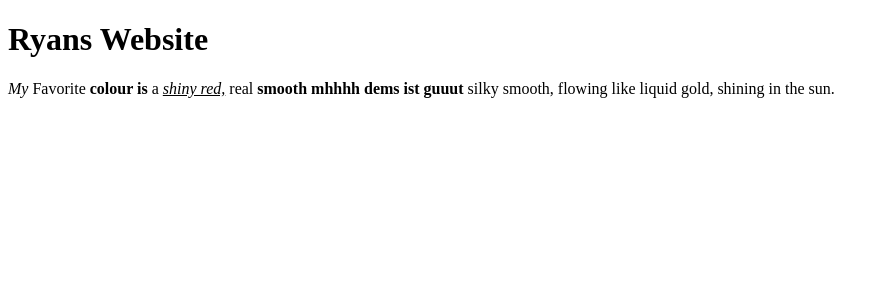
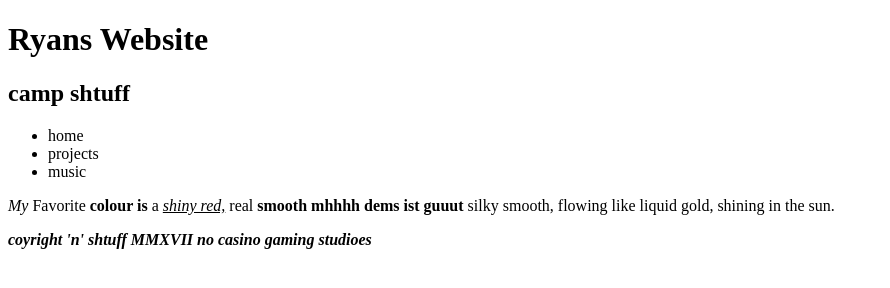
Before and after one commit to canadianbacon1812/CompCampWebsite, a plain HTML site: page index.html in a window 1280 px wide. Shown: the whole page, without its empty margins (0-890 px from the left). Drawn offline with Linux system fonts and the light colour scheme.

Commit message:
added h and n and ul

```diff
--- a/index.html
+++ b/index.html
@@ -6,10 +6,21 @@
 </head>
 
 <body>
-  <div class="content">
+    <header>
     <h1>Ryans Website</h1>
+    <h2>camp shtuff</h2>
+  </header>
+  <nav>
+    <ul>
+      <li>home</li>
+      <li>projects</li>
+      <li>music</li>
+    </ul>
+  </nav>
+  <main>
     <p><em>My</em> Favorite <b>colour is</b> a <i><u>shiny red,</u></i>  real <strong>smooth mhhhh dems ist guuut</strong> silky
     smooth, flowing like liquid gold, shining in the sun.</p>
-  </div>
+  </main>
+  <footer><i><b>coyright 'n' shtuff MMXVII no casino gaming studioes</b></i></footer>
 </body>
 </html>
```
